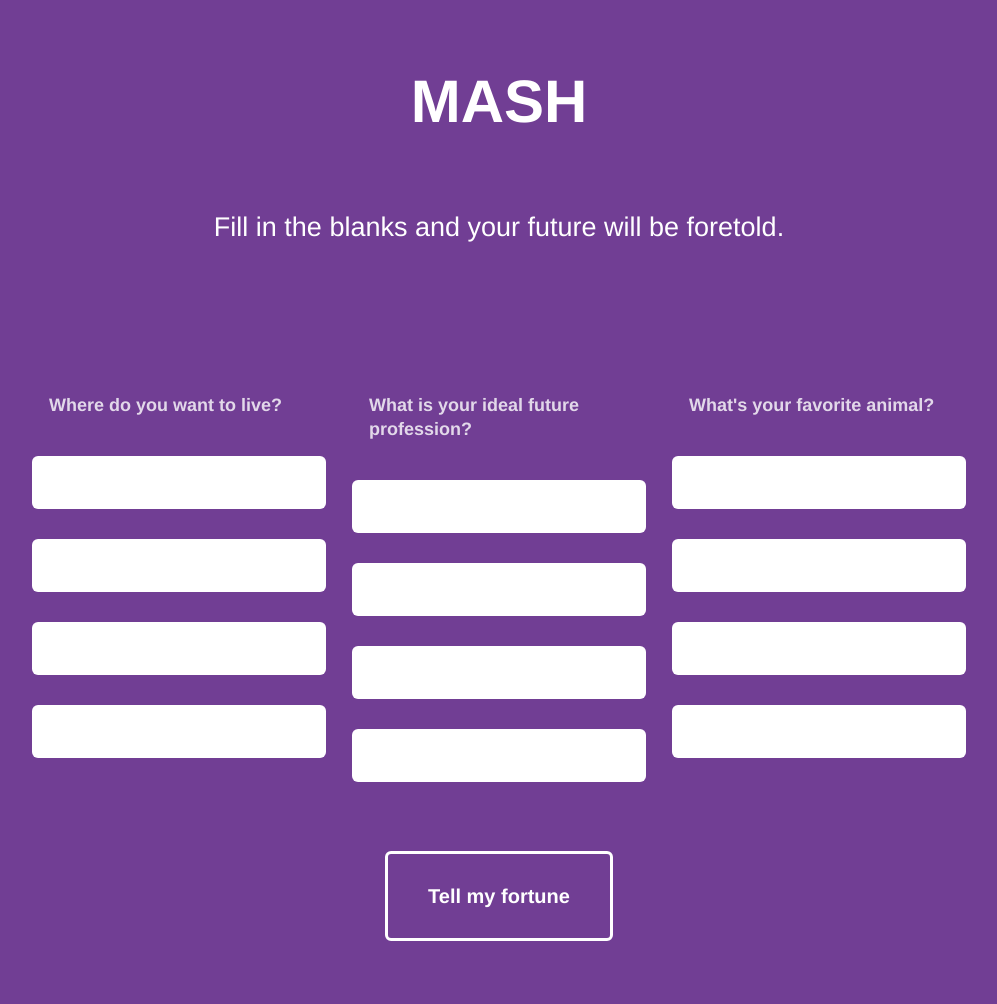
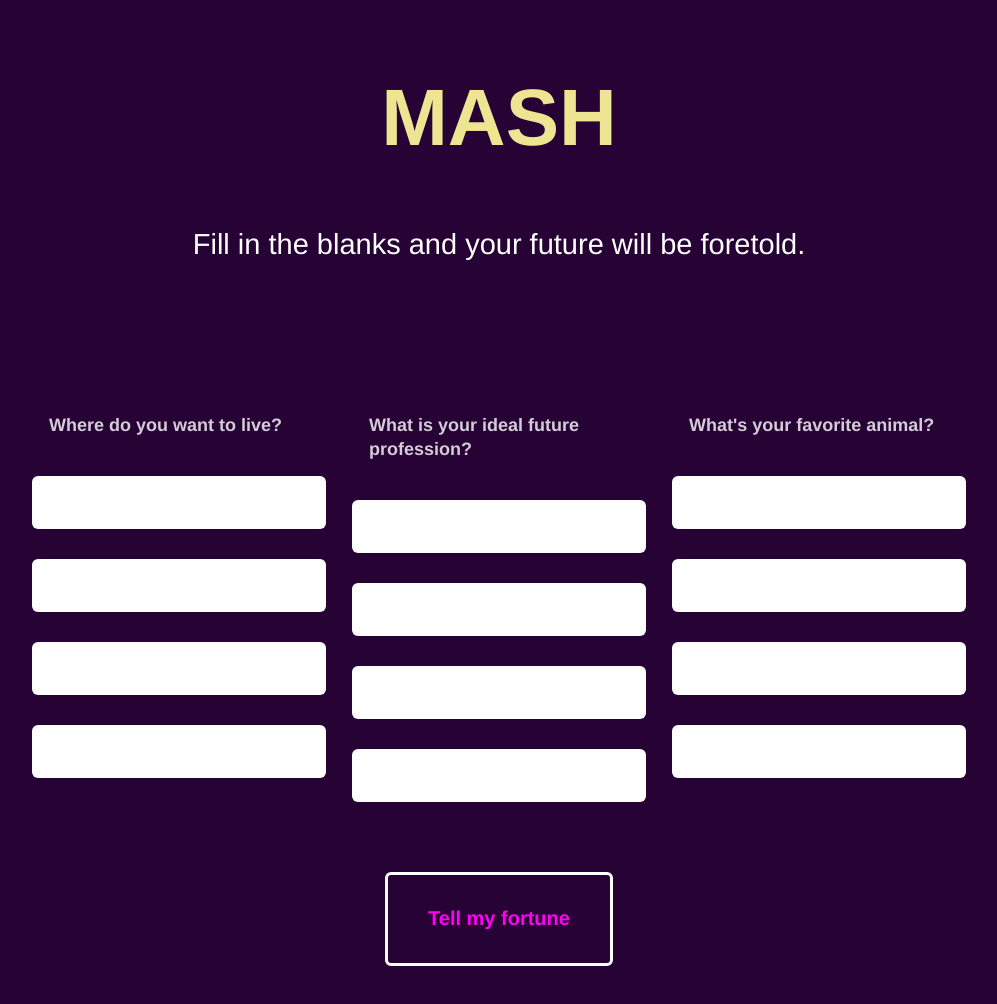
Before and after one commit to AzrielGieswein/MASH-Game, a plain HTML site: page index.html in a window 1280 px wide. Shown: the whole page, without its empty margins (141-1138 px from the left). Drawn offline with Linux system fonts and the light colour scheme.

Commit message:
up
changeeff

```diff
--- a/style.css
+++ b/style.css
@@ -1,9 +1,9 @@
 /* Body styling */
 body {
-    background: #713e94;
+    background: #260235;
     color: #fff;
     font-family: Helvetica, Arial;
-    font-size: 27px;
+    font-size: 29px;
     font-weight: 300;
     line-height: 1.65em;
     margin: 0 auto;
@@ -14,8 +14,8 @@ body {
 
   /* Heading Styles */
   h1 {
-    font-size: 60px;
-    color: #fff;
+    font-size: 80px;
+    color: rgb(238, 229, 146);
     text-align: center;
   }
 
@@ -30,9 +30,9 @@ body {
   /* Submit Button, Columns, Questions, and Inputs */
   .button-submit {
     background: transparent;
-    border: 3px solid #fff;
+    border: 3px solid rgb(255, 255, 255);
     border-radius: 6px;
-    color: #fff;
+    color: rgb(255, 0, 242);
     cursor: pointer;
     display: block;
     font-size: 20px;
@@ -65,7 +65,7 @@ body {
   .choice-bucket input {
     border: 0;
     border-radius: 6px;
-    color: #713e94;
+    color: #ff6600;
     font-size: 18px;
     margin: 15px 4%;
     outline: 0;
@@ -92,7 +92,7 @@ body {
     margin: 60px 0;
     background: #fff;
     border-radius: 6px;
-    color: #713e94;
+    color: #7bff00;
     transition: 1s linear;
   }
 
```
